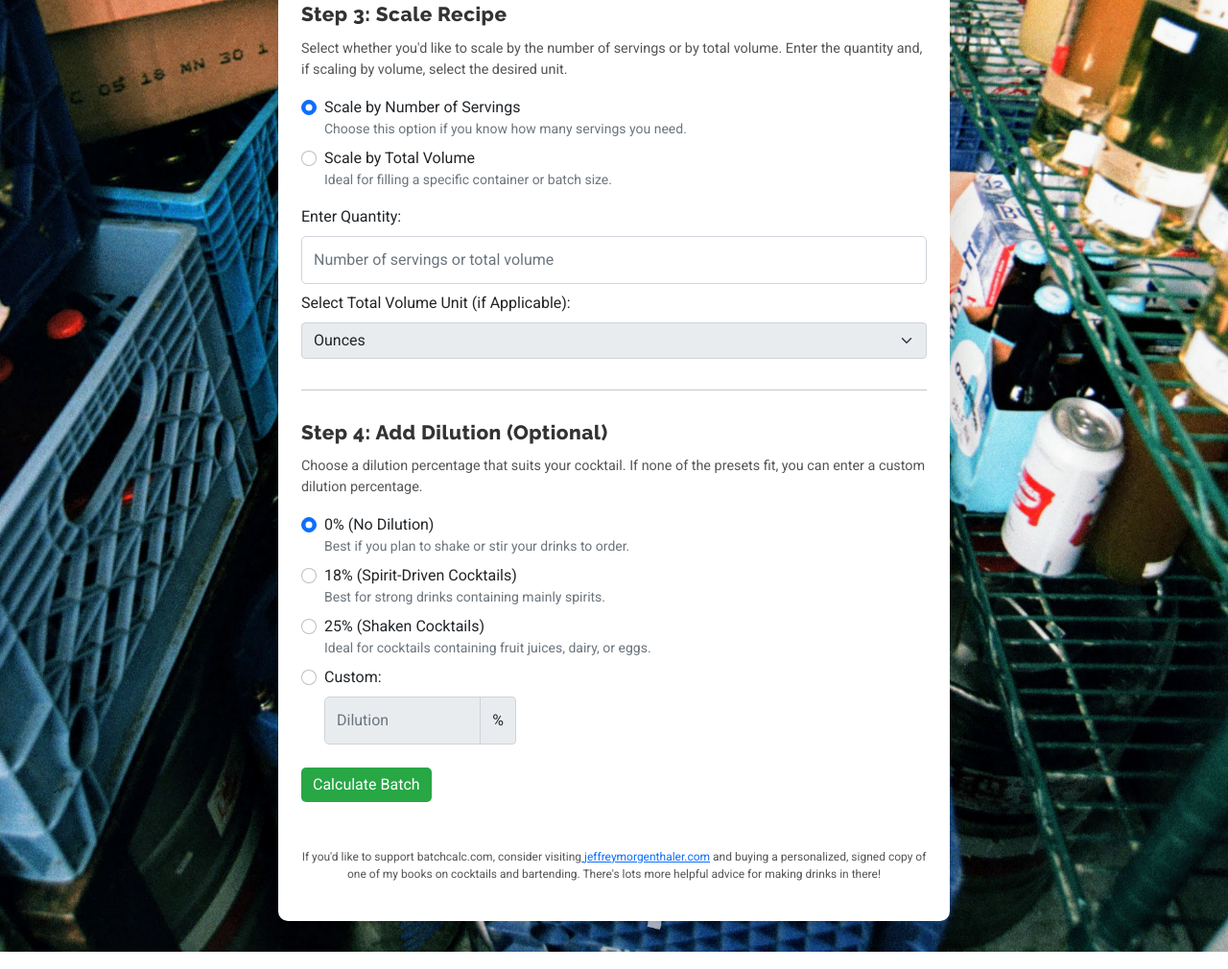
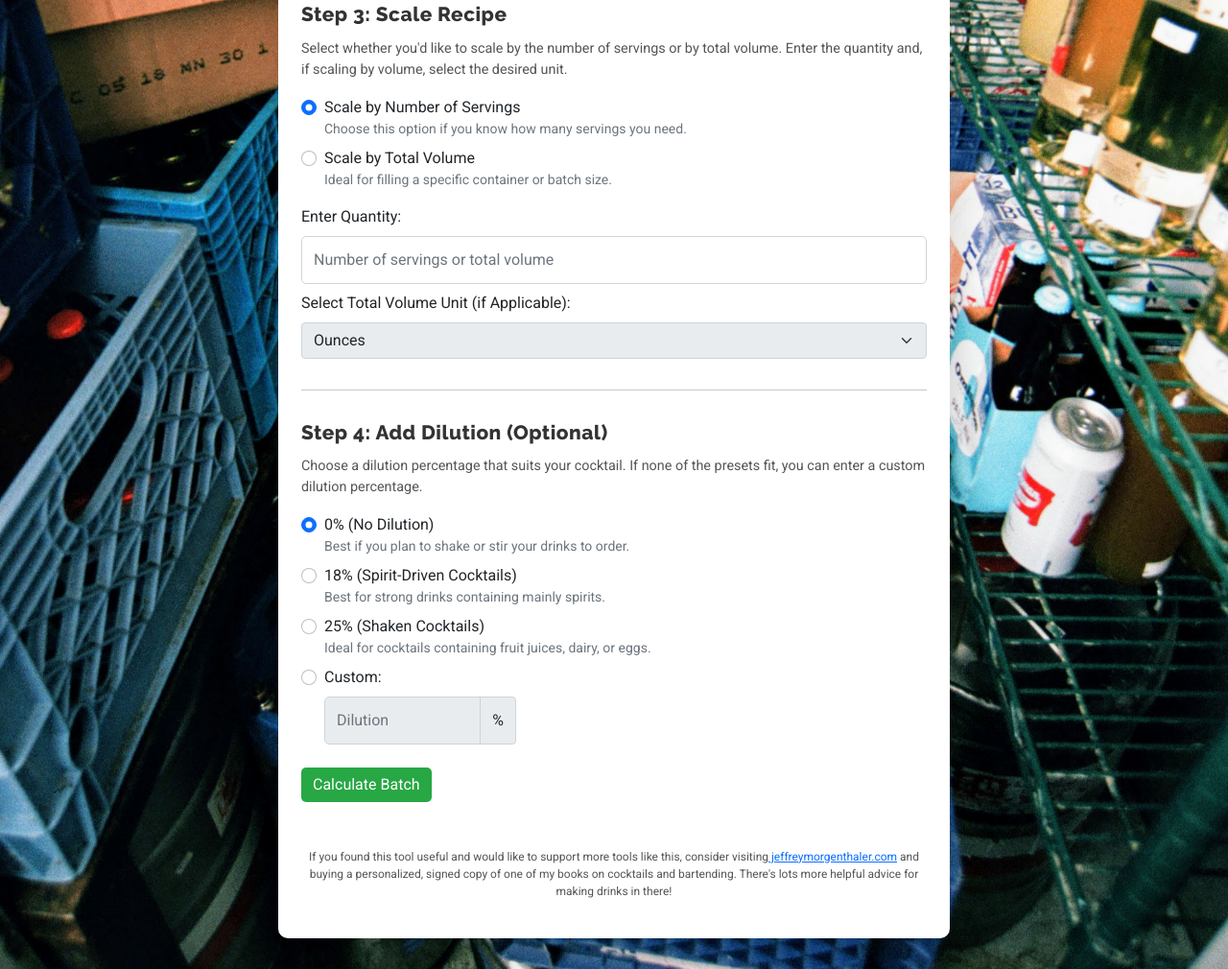
Before and after one commit to Syrupmath/batch-calculator, a plain HTML site: page index.html in a window 1280 px wide. Shown: the part 864-1874 px from the top of the page at 96% size. Drawn offline with nearby package versions, Linux system fonts and the light colour scheme.

Commit message:
Update index.html

```diff
--- a/index.html
+++ b/index.html
@@ -179,7 +179,7 @@
 
     <!-- Footer Section -->
     <footer class="mt-5 text-center">
-        <p>If you'd like to support batchcalc.com, consider visiting<a href="https://jeffreymorgenthaler.com/book/" target="_blank"> jeffreymorgenthaler.com</a> and buying a personalized, signed copy of one of my books on cocktails and bartending. There's lots more helpful advice for making drinks in there!</p>
+        <p>If you found this tool useful and would like to support more tools like this, consider visiting<a href="https://jeffreymorgenthaler.com/book/" target="_blank"> jeffreymorgenthaler.com</a> and buying a personalized, signed copy of one of my books on cocktails and bartending. There's lots more helpful advice for making drinks in there!</p>
     </footer>
 
     <!-- Bootstrap JS and dependencies -->
```
